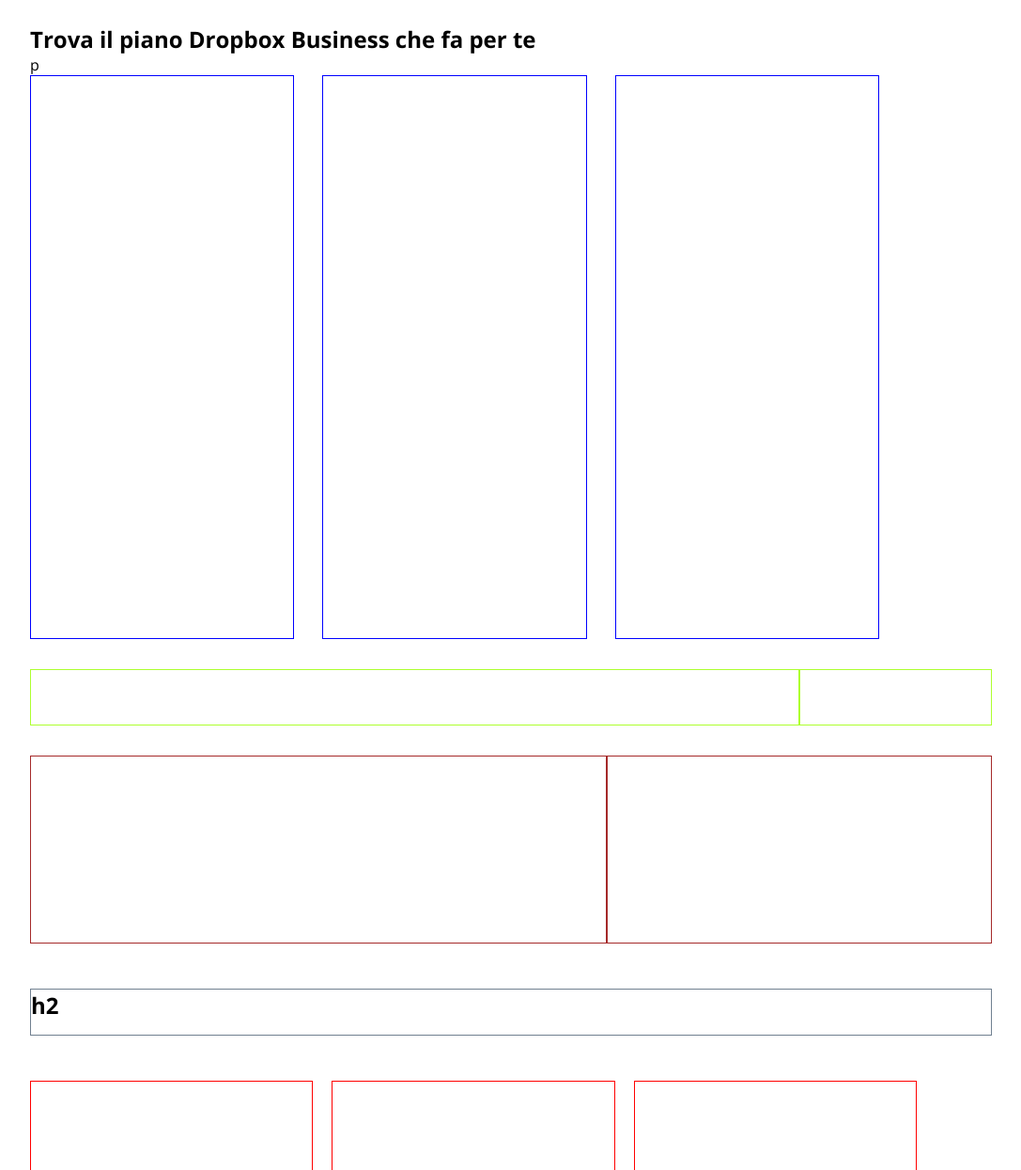
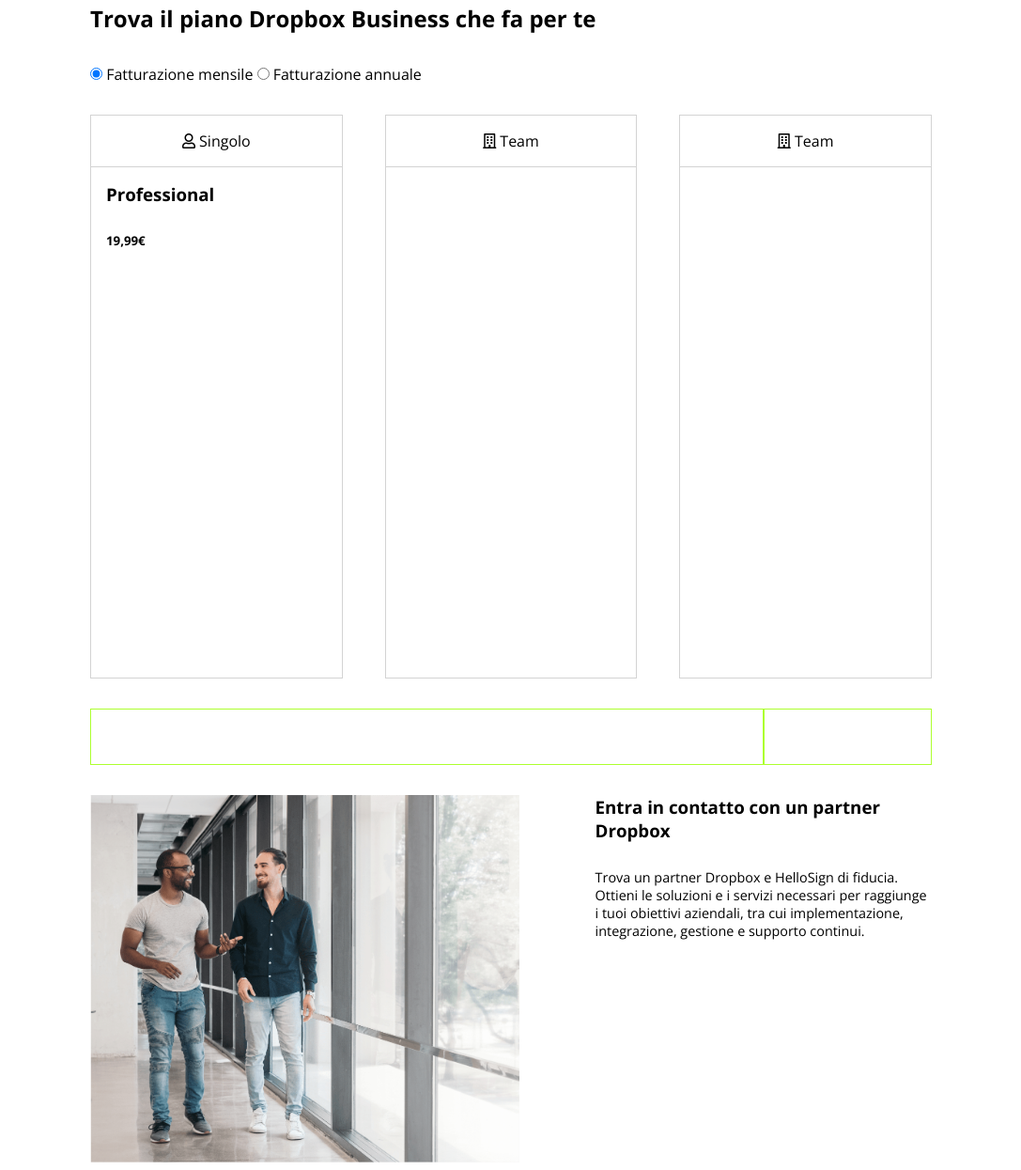
Before and after one commit to ludovicamessineo/htmlcss-dropbox, a plain HTML site: page index.html in a window 1280 px wide. Shown: the part 673-1918 px from the top of the page at 94% size, without its empty margins (96-1183 px from the left). Drawn offline with nearby package versions, Linux system fonts and the light colour scheme.

Commit message:
set: position fixed to header, setting col section 2

```diff
--- a/css/style.css
+++ b/css/style.css
@@ -26,7 +26,7 @@ img {
 }
 
 .container {
-    width: 80%;
+    width: 70%;
     margin: 0 auto;
 }
 
@@ -45,7 +45,24 @@ ul {
     margin-top: 8em;
 }
 
+h3 {
+    padding-bottom: 1.5em;
+}
+
+p {
+    font-size: .9em;
+}
+
 /* HEADER */
+.header-menu {
+    width: 100%;
+    position: fixed;
+    top: 0;
+    left: 0;
+    right: 0;
+    background-color: white;
+}
+
 .header-menu > .col{
     height: 70px;
 }
@@ -89,21 +106,28 @@ a {
 .jumbotron {
     background-color: #b4d0e7;
     height: 500px;
+    margin-top: 3em;
 }
 
 .jumbo-container {
     width: 90%;
+    max-width: 1200px;
     margin: auto;
     padding: 2em;
 }
 
 .jumbo-title {
-    font-size: 2em;
+    font-size: 2.5em;
     font-weight: bold;
+    padding-bottom: 1em;
 }
 
 .col-text {
     width: 35%;
+}
+
+.jumbo-btn {
+    display: inline-block;
 }
 
 .small-font {
@@ -115,21 +139,49 @@ a {
     width: 65%;
 }
 
+.jumbo-img {
+    width: 85%;
+}
+
 /* BUSINESS SECTION */
-.card-title {
+.card-title form {
+    margin: 2em 0;
+}
+
+.card-col {
+    width: 100%;
+}
+
+.card-col > .col {
+    width: calc((100% / 3) - 30px);
+}
+
+.card-col-center {
+    margin: 0 45px;
+}
+
+.card-col > .col {
+    min-height: 600px;
+    border: 1px solid lightgrey;
+}
+
+.card-title-abbonamento {
+    text-align: center;
+    border-bottom: 1px solid lightgray;
+}
+
+.symbols {
+    display: inline-block;
+    color: black;
+}
+
+.card-title-abbonamento > span{
+    padding: 1em 0;
 
 }
 
-.card-col > .col {
-    width: calc((100% / 3) - 60px);
-
-    /* TEST */
-    height: 600px;
-    border: 1px solid blue;
-}
-
-.card-col-center {
-    margin: 0 30px;
+.card-abbonamento {
+    padding: 1em;
 }
 
 .card-team > .col {
@@ -152,11 +204,15 @@ a {
 .partner {
     margin-top: 2em;
 }
+
+.col-partner-img img {
+    width: 85%;
+}
+
 .partner .col {
 
     /* TEST */
-    height: 200px;
-    border: 1px solid brown;
+    /* border: 1px solid brown; */
 }
 
 .col-partner-img {
--- a/index.html
+++ b/index.html
@@ -29,7 +29,7 @@
                 <ul>
                     <li><a href="">Supporto</a></li>
                     <li><a href="">Contatta l'ufficio vendite</a></li>
-                    <li><a href=""></a>Accedi</li>
+                    <li><a href="">Accedi</a></li>
                 </ul>
                 <a class="button header-button" href="">Inizia</a>
 
@@ -54,13 +54,13 @@
                     <div class="col col-text">
                         <p>Finalmente tutti i tuoi strumenti, contenuti e collaboratori sono accessibili dallo stesso posto. Dropbox Business è più di uno spazio di archiviazione sicuro: è un modo intelligente e integrato per ottimizzare il flusso di lavoro esistente.</p>
                         <br>
-                        <a class="button" href="">Inizia la tua prova gratuita</a>
+                        <a class="button jumbo-btn" href="">Inizia la tua prova gratuita</a>
                         <p class="small-font">Annulla in qualsiasi momento</p>
                         <br>
                         <i class="fas fa-arrow-down"></i>
                     </div>
                     <div class="col col-img">
-                        <img src="img/jumbo.png" alt="">
+                        <img class="jumbo-img" src="img/jumbo.png" alt="">
                     </div>
 
                 </div>
@@ -73,21 +73,57 @@
         <section class="mt-8">
 
             <div class="container">
+
                 <div class="card-title">
                     <h2>Trova il piano Dropbox Business che fa per te</h2>
-                    <p>p</p>
+                    <form action="">
+                        <input type="radio" name="fatturazione" id="fatturazione-mensile" checked>
+                        <label for="fatturazione">Fatturazione mensile</label>
+                        <input type="radio" name="fatturazione" id="fatturazione-annuale">
+                        <label for="fatturazione-annuale">Fatturazione annuale</label>
+                    </form>
                 </div>
 
                 <div class="card-col clearfix">
-                    <div class="col col-side"></div>
-                    <div class="col card-col-center"></div>
-                    <div class="col col-side"></div>
+
+                    <!-- PRIMA COLONNA -->
+                    <div class="col col-side">
+
+                        <div class="card-title-abbonamento">
+                            <span class="symbols"><i class="far fa-user"></i></span>
+                            <span>Singolo</span>
+                        </div>
+
+                        <div class="card-abbonamento">
+                            <h3>Professional</h3>
+                            <h5>19,99&euro;</h5>
+                        </div>
+                    </div>
+
+                    <!-- SECONDA COLONNA -->
+                    <div class="col card-col-center">
+
+                        <div class="card-title-abbonamento">
+                            <span class="symbols"><i class="far fa-building"></i></span>
+                            <span>Team</span>
+                        </div>
+
+                    </div>
+
+                    <!-- TERZA COLONNA -->
+                    <div class="col col-side">
+                        <div class="card-title-abbonamento">
+                            <span class="symbols"><i class="far fa-building"></i></span>
+                            <span>Team</span>
+                        </div>
+                    </div>
                 </div>
 
                 <div class="card-team clearfix">
                     <div class="col col-team-text"></div>
                     <div class="col col-team-btn"></div>
                 </div>
+
             </div>
         </section>
         <!-- /BUSINESS -->
@@ -95,8 +131,13 @@
         <!-- PARTNER -->
         <section class="partner">
             <div class="container clearfix">
-                <div class="col col-partner-img"></div>
-                <div class="col col-partner-text"></div>
+                <div class="col col-partner-img">
+                    <img src="img/partner.png" alt="">
+                </div>
+                <div class="col col-partner-text">
+                    <h3>Entra in contatto con un partner Dropbox</h3>
+                    <p>Trova un partner Dropbox e HelloSign di fiducia. Ottieni le soluzioni e i servizi necessari per raggiunge i tuoi obiettivi aziendali, tra cui implementazione, integrazione, gestione e supporto continui.</p>
+                </div>
             </div>
         </section>
         <!-- PARTNER -->
@@ -107,7 +148,7 @@
             <div class="container">
                 <div class="operation-cards">
                     <div class="opeation-title">
-                        <h2>h2</h2>
+                        <h2>Esegui più operazioni con Dropbox Business</h2>
                     </div>
 
                     <div class="top-cards clearfix">
```
